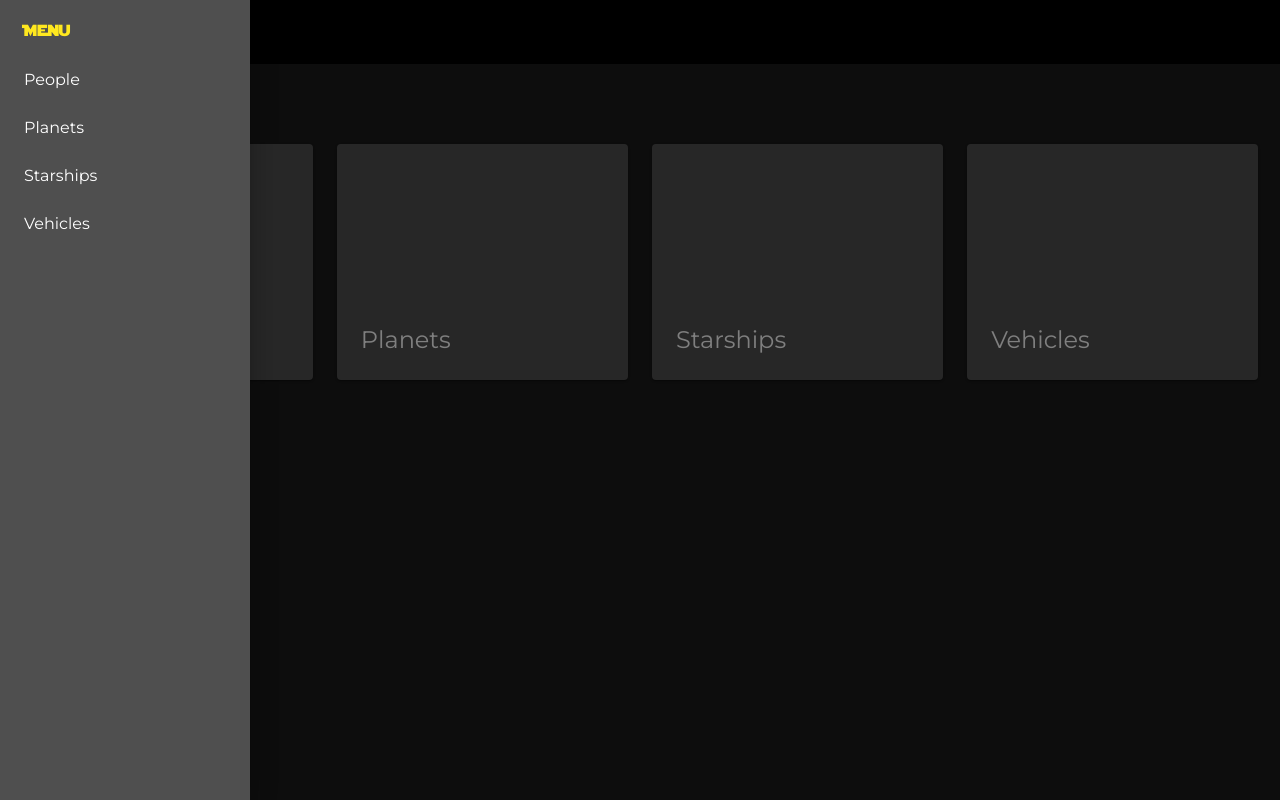
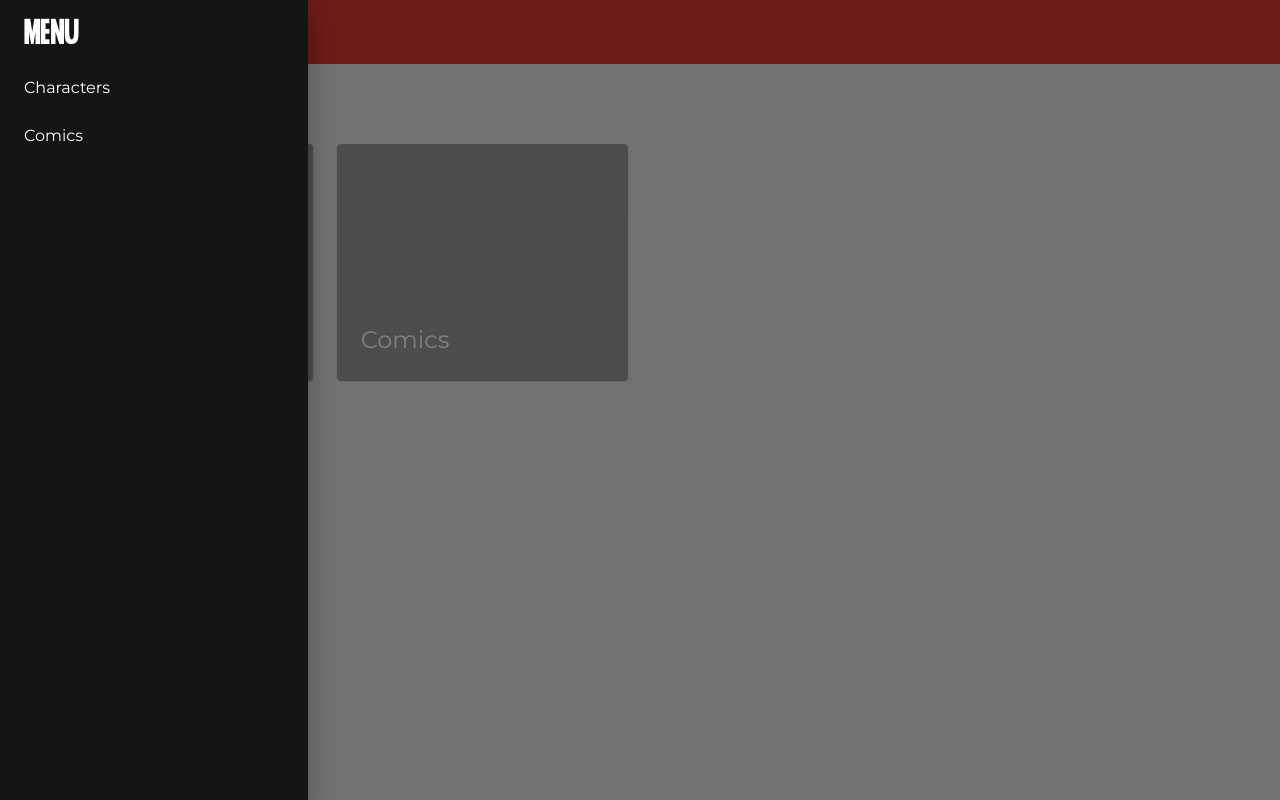
Before and after one commit to dynamicbloom/swproject, a React (Create React App) app: page / in a window 1280 px wide. Both pictures are taken after a click on the button "menu". Built offline with nearby package versions, Linux system fonts and the light colour scheme.

Commit message:
Now it's Marvel

```diff
--- a/src/App.js
+++ b/src/App.js
@@ -2,11 +2,9 @@ import React from 'react';
 import { BrowserRouter as Router, Switch, Route } from 'react-router-dom';
 import NavBar from "./components/navbar";
 import Home from "./components/pages/Home";
-import Vehicles from "./components/pages/Vehicles";
-import Starships from "./components/pages/Starships";
-import People from "./components/pages/People/People";
+import Characters from "./components/pages/People/Characters";
 import Person from "./components/pages/People/Person";
-import Planets from "./components/pages/Planets";
+import Comics from "./components/pages/Comics";
 
 function App() {
 
@@ -16,11 +14,9 @@ function App() {
         <NavBar/>
         <Switch>
           <Route exact path='/' render={(props) => <Home {...props} />} />
-          <Route exact path='/Vehicles' render={(props) => <Vehicles {...props} />} />
-          <Route exact path='/Starships' render={(props) => <Starships {...props} />} />
-          <Route exact path='/People' render={(props) => <People {...props} />} />
-          <Route exact path='/People/:personId' render={(props) => <Person {...props} />} />
-          <Route exact path='/Planets' render={(props) => <Planets {...props} />} />
+          <Route exact path='/Characters' render={(props) => <Characters {...props} />} />
+          <Route exact path='/Characters/:personId' render={(props) => <Person {...props} />} />
+          <Route exact path='/Comics' render={(props) => <Comics {...props} />} />
         </Switch>
       </Router>
     </>
--- a/src/Theme.js
+++ b/src/Theme.js
@@ -7,7 +7,7 @@ const Theme = createMuiTheme({
   },
   palette: {
     background: {
-      default: "#1A1A1A"
+      default: "#E5E5E5"
     },
   },
 });
--- a/src/components/mainpagecards.js
+++ b/src/components/mainpagecards.js
@@ -39,11 +39,10 @@ function MainPageCards() {
               width: '100%',
             }}
       >
-        {[{ text: 'People', url: '/people'},{ text: 'Planets', url: '/planets'},
-          { text: 'Starships', url: '/starships'},{ text: 'Vehicles', url: '/vehicles'}
+        {[{ text: 'Characters', url: '/characters'},{ text: 'Comics', url: '/comics'}
         ].map((item, index) => (
           <Grid item xs={12} sm={6} md={3} lg={3} xl={3}>
-            <Card style={{backgroundColor: "#4F4F4F"}}>
+            <Card style={{backgroundColor: "#999999"}}>
               <CardActionArea>
                 <Link to={item.url} style={{ textDecoration: 'none', color: 'inherit'}}>
                   <CardMedia
--- a/src/components/mainpagename.js
+++ b/src/components/mainpagename.js
@@ -23,7 +23,7 @@ function MainPageName() {
         <div className={classes.mainPageName}>
           <Typography
             variant="h5"
-            style={{color: '#E0E0E0'}}
+            style={{color: '#151515'}}
           >
             Main page
           </Typography>
--- a/src/components/navbar.js
+++ b/src/components/navbar.js
@@ -15,21 +15,23 @@ const useStyles = makeStyles((theme) => ({
   },
   title: {
     flexGrow: 1,
-    fontFamily: 'Starjedi',
-    fontSize: '16px',
-    marginLeft: theme.spacing(1),
+    fontFamily: 'MarvelRegular',
+    fontSize: '36px',
+    marginTop: theme.spacing(1),
     cursor: 'pointer',
   },
   menuTitle: {
     position: 'absolute',
+    fontSize: '36px',
+    fontFamily: 'MarvelRegular',
     marginTop: theme.spacing(1),
-    marginLeft: theme.spacing(2),
+    marginLeft: theme.spacing(3),
   },
   listMenu: {
     position: 'absolute',
-    marginTop: theme.spacing(6),
+    marginTop: theme.spacing(7),
     marginLeft: theme.spacing(1),
-    width : '242px',
+    width : '292px',
   }
 }));
 
@@ -46,7 +48,7 @@ function NavBar() {
   return (
     <div>
       <AppBar position="sticky" style={{
-        backgroundColor: '#000000',
+        backgroundColor: '#DA3831',
         boxShadow: '0px 0px 0px 0px',
       }}>
         <Toolbar>
@@ -59,13 +61,12 @@ function NavBar() {
             <MenuIcon />
           </IconButton>
           <Typography
-            variant="h6"
             className={classes.title}
-            style={{color: '#FFE81F'}}
+            style={{color: '#FEFEFE'}}
           >
             <Box>
               <Link to='/' style={{ textDecoration: 'none', color: 'inherit'}}>
-                STAR WARS
+                MARVEL
               </Link>
             </Box>
           </Typography>
@@ -77,22 +78,22 @@ function NavBar() {
         open={open}
         onClose={() => setOpen(false)}
       >
-        <div style={{ height: '100%', width : '250px', backgroundColor : '#4F4F4F'}}>
+        <div style={{ height: '100%', width : '308px', backgroundColor : '#151515'}}>
           <Typography
-            variant="h6"
             className={classes.menuTitle}
-            style={{color: '#FFE81F'}}
+            style={{color: '#FEFEFE'}}
           >
-            <Box fontFamily='Starjedi' m={1} lineHeight="normal" fontSize={16}>
-              Menu
+            <Box>
+              <Link to='/' style={{ textDecoration: 'none', color: 'inherit'}}>
+                MENU
+              </Link>
             </Box>
           </Typography>
           <List
             className={classes.listMenu}
             style={{color: '#FFFFFF'}}
           >
-            {[{ text: 'People', url: '/people'},{ text: 'Planets', url: '/planets'},
-              { text: 'Starships', url: '/starships'},{ text: 'Vehicles', url: '/vehicles'}
+            {[{ text: 'Characters', url: '/characters'},{ text: 'Comics', url: '/comics'}
             ].map((item, index) => (
               <Link to={item.url} style={{ textDecoration: 'none', color: 'inherit'}} >
                 <ListItem button key={item.text} onClick={() => setOpen(false)}>
@@ -108,4 +109,3 @@ function NavBar() {
 }
 
 export default NavBar;
-// textDecoration: 'none', color: 'inherit'
--- a/src/components/pages/Planets.js
+++ b/src/components/pages/Comics.js
@@ -10,7 +10,7 @@ const useStyles = makeStyles((theme) => ({
   }
 }));
 
-function Planets() {
+function Comics() {
   const classes = useStyles();
 
   return (
@@ -19,9 +19,9 @@ function Planets() {
         <div className={classes.planetsPageName}>
           <Typography
             variant="h5"
-            style={{color: '#E0E0E0'}}
+            style={{color: '#151515'}}
           >
-            Planets
+            Comics
           </Typography>
         </div>
       </Container>
@@ -29,4 +29,4 @@ function Planets() {
   );
 }
 
-export default Planets;
+export default Comics;
--- a/src/components/pages/People/People.js
+++ b/src/components/pages/People/Characters.js
@@ -21,12 +21,12 @@ const useStyles = makeStyles((theme) => ({
     maxWidth: '98.5%',
   },
   paginationStyle: {
-    color: '#FFFFFF',
+    color: '#151515',
 
   }
 }));
 
-function People(props) {
+function Characters(props) {
   const { history } = props;
   const classes = useStyles();
   const [peopleData, setPeopleData] = useState([]);
@@ -43,7 +43,7 @@ function People(props) {
               className={classes.cardMedia}
             />
             <CardContent className={classes.cardContent}>
-              <Typography variant='h5' style={{color: '#FFFFFF'}}>
+              <Typography variant='h5' style={{color: '#151515'}}>
                 {`${name}`}
               </Typography>
             </CardContent>
@@ -53,10 +53,13 @@ function People(props) {
     );
   };
 
+  // const apiKey = 'ecfe579608abf08017d4d1b47844f986';
+  // const url = 'https://gateway.marvel.com/v1/public/characters';
+
   useEffect(() => {
 
     axios
-      .get('https://swapi.dev/api/people/')
+      .get('https://gateway.marvel.com:443/v1/public/characters?limit=8&apikey=ecfe579608abf08017d4d1b47844f986')
       .then(function (response) {
         const { data } = response;
         const { results } = data;
@@ -78,9 +81,9 @@ function People(props) {
         <div className={classes.peoplePageName}>
           <Typography
             variant="h5"
-            style={{color: '#E0E0E0'}}
+            style={{color: '#151515'}}
           >
-            People
+            Characters
           </Typography>
         </div>
       </Container>
@@ -104,4 +107,4 @@ function People(props) {
   );
 }
 
-export default People;
+export default Characters;
--- a/src/components/pages/Starships.js
+++ /dev/null
@@ -1,32 +0,0 @@
-import React from 'react';
-import { makeStyles } from '@material-ui/core/styles';
-import {Box, Container, Typography} from "@material-ui/core";
-
-const useStyles = makeStyles((theme) => ({
-  starshipsPageName: {
-    marginTop: theme.spacing(3),
-    marginBottom: theme.spacing(1.5),
-    marginLeft: theme.spacing(1),
-  }
-}));
-
-function Starships() {
-  const classes = useStyles();
-
-  return (
-    <div>
-      <Container maxWidth='false'>
-        <div className={classes.starshipsPageName}>
-          <Typography
-            variant="h5"
-            style={{color: '#E0E0E0'}}
-          >
-            Starships
-          </Typography>
-        </div>
-      </Container>
-    </div>
-  );
-}
-
-export default Starships;
--- a/src/components/pages/Vehicles.js
+++ /dev/null
@@ -1,32 +0,0 @@
-import React from 'react';
-import { makeStyles } from '@material-ui/core/styles';
-import {Box, Card, CardContent, CardMedia, Container, Grid, Typography} from "@material-ui/core";
-
-const useStyles = makeStyles((theme) => ({
-  vehiclePageName: {
-    marginTop: theme.spacing(3),
-    marginBottom: theme.spacing(1.5),
-    marginLeft: theme.spacing(1),
-  }
-}));
-
-function Vehicles() {
-  const classes = useStyles();
-
-  return (
-    <div>
-      <Container maxWidth='false'>
-        <div className={classes.vehiclePageName}>
-          <Typography
-            variant="h5"
-            style={{color: '#E0E0E0'}}
-          >
-            Vehicles
-          </Typography>
-        </div>
-      </Container>
-    </div>
-  );
-}
-
-export default Vehicles;
--- a/src/index.css
+++ b/src/index.css
@@ -1,4 +1,4 @@
 @font-face {
-    font-family: 'Starjedi';
-    src: local('Starjedi'), url(./fonts/Starjedi.ttf) format('truetype');
+    font-family: 'MarvelRegular';
+    src: local('MarvelRegular'), url(./fonts/MarvelRegular.ttf) format('truetype');
 }
--- a/src/index.js
+++ b/src/index.js
@@ -2,7 +2,7 @@ import React from 'react';
 import ReactDOM from 'react-dom';
 import App from './App';
 import './index.css';
-import './fonts/Starjedi.ttf'
+import './fonts/MarvelRegular.ttf'
 import { ThemeProvider } from '@material-ui/core/styles';
 import Theme from './Theme';
 import CssBaseline from '@material-ui/core/CssBaseline';
```
Also changed, not shown: src/fonts/MarvelRegular.ttf (added), src/fonts/Starjedi.ttf (deleted).
